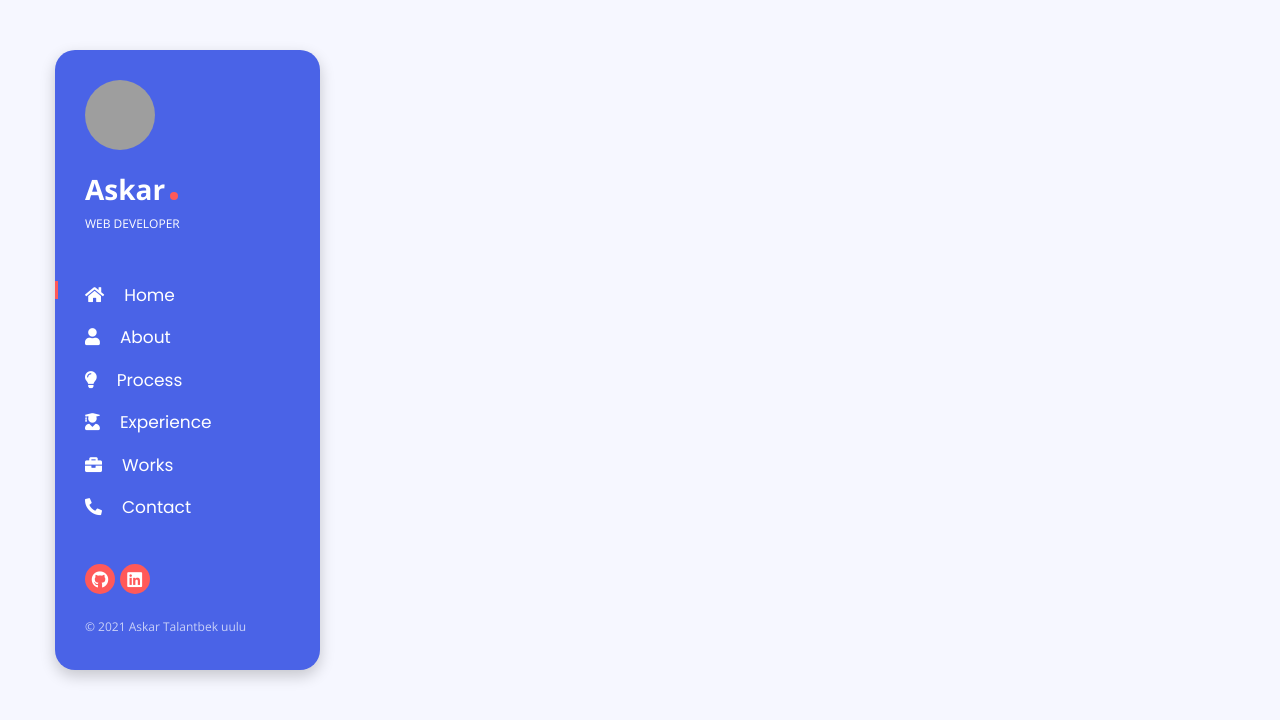
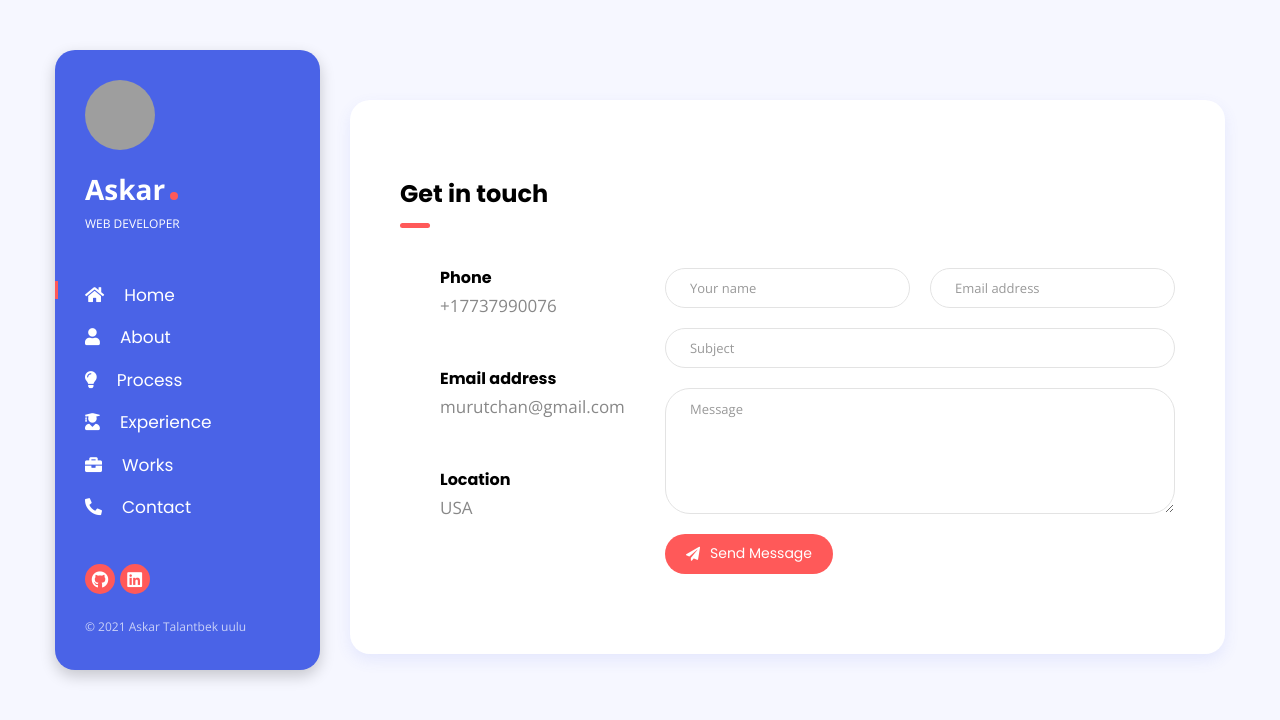
Before and after one commit to murutchan/my-portfolio2, a React (Create React App) app: page /contact in a window 1280 px wide. Shown: the top 720 px of the page. Built offline with nearby package versions, Linux system fonts and the light colour scheme; grey boxes are pictures that could not be loaded.

Commit message:
some changes

```diff
--- a/public/index.html
+++ b/public/index.html
@@ -8,10 +8,10 @@
       href="https://cdnjs.cloudflare.com/ajax/libs/font-awesome/5.15.2/css/all.min.css"
     />
 
-    <title>React App</title>
+    <title>Askar Talantbek</title>
   </head>
   <body>
-    <noscript>You need to enable JavaScript to run this app.</noscript>
+    <noscript>Personal website</noscript>
     <div id="root"></div>
   </body>
 </html>
--- a/src/App.js
+++ b/src/App.js
@@ -7,6 +7,7 @@ import HomePage from "./components/pages/HomePage";
 import AboutPage from "./components/pages/AboutPage";
 import ExperiencePage from "./components/pages/ExperiencePage";
 import PortfolioPage from "./components/pages/PortfolioPage";
+import ContactPage from "./components/pages/ContactPage";
 import "bootswatch/dist/flatly/bootstrap.min.css";
 import "./app.styles.scss";
 
@@ -20,6 +21,7 @@ const App = () => {
           <Route path="/about" component={AboutPage} />
           <Route path="/experience" component={ExperiencePage} />
           <Route path="/portfolio" component={PortfolioPage} />
+          <Route path="/contact" component={ContactPage} />
         </Switch>
       </div>
     </Router>
--- a/src/components/Navigation.js
+++ b/src/components/Navigation.js
@@ -56,7 +56,7 @@ const Navigation = () => {
               </li>
 
               <li>
-                <a href="#contact">
+                <a href="/contact">
                   <i className="fas fa-phone-alt icon-phone mb-5"></i>Contact
                 </a>
               </li>
--- /dev/null
+++ b/src/components/pages/ContactPage.js
@@ -0,0 +1,150 @@
+import React, { useState } from "react";
+
+const ContactPage = () => {
+  const [formData, setFormData] = useState({
+    name: "",
+    email: "",
+    subject: "",
+    message: "",
+  });
+
+  const [successMessage, setSuccessMessage] = useState(false);
+
+  const onFormSubmit = (e) => {
+    e.preventDefault();
+    setFormData({ ...formData });
+    setSuccessMessage(true);
+  };
+  const onChange = (e) => {
+    setFormData({ ...formData, [e.target.name]: e.target.value });
+  };
+
+  return (
+    <main className="content float-right">
+      <section id="contact" className="shadow-blue white-bg padding">
+        <h3 className="section-title">Get in touch</h3>
+        <div className="spacer" data-height="80"></div>
+
+        <div className="row">
+          <div className="col-md-4 mb-4 mb-md-0">
+            <div className="contact-info mb-5">
+              <i className="icon-phone"></i>
+              <div className="details">
+                <h5>Phone</h5>
+                <span>+17737990076</span>
+              </div>
+            </div>
+            <div className="contact-info mb-5">
+              <i className="icon-envelope"></i>
+              <div className="details">
+                <h5>Email address</h5>
+                <span>murutchan@gmail.com</span>
+              </div>
+            </div>
+            <div className="contact-info">
+              <i className="icon-location-pin"></i>
+              <div className="details">
+                <h5>Location</h5>
+                <span>USA</span>
+              </div>
+            </div>
+          </div>
+
+          <div className="col-md-8">
+            <form
+              name="contact"
+              action="POST"
+              data-netlify="true"
+              id="contact-form"
+              className="contact-form"
+              onSubmit={(e) => onFormSubmit(e)}
+            >
+              <div className="messages"></div>
+
+              <div className="row">
+                <div className="column col-md-6">
+                  <div className="form-group">
+                    <input
+                      type="text"
+                      className="form-control"
+                      name="name"
+                      id="InputName"
+                      placeholder="Your name"
+                      required
+                      data-error="Name is required."
+                      onChange={(e) => onChange(e)}
+                    />
+                    <div className="help-block with-errors"></div>
+                  </div>
+                </div>
+
+                <div className="column col-md-6">
+                  <div className="form-group">
+                    <input
+                      type="email"
+                      className="form-control"
+                      id="InputEmail"
+                      name="email"
+                      placeholder="Email address"
+                      required
+                      data-error="Email is required."
+                      onChange={(e) => onChange(e)}
+                    />
+                    <div className="help-block with-errors"></div>
+                  </div>
+                </div>
+
+                <div className="column col-md-12">
+                  <div className="form-group">
+                    <input
+                      type="text"
+                      className="form-control"
+                      id="InputSubject"
+                      name="subject"
+                      placeholder="Subject"
+                      required
+                      data-error="Subject is required."
+                      onChange={(e) => onChange(e)}
+                    />
+                    <div className="help-block with-errors"></div>
+                  </div>
+                </div>
+
+                <div className="column col-md-12">
+                  <div className="form-group">
+                    <textarea
+                      name="message"
+                      id="InputMessage"
+                      className="form-control"
+                      rows="5"
+                      placeholder="Message"
+                      required
+                      data-error="Message is required."
+                      onChange={(e) => onChange(e)}
+                    ></textarea>
+                    <div className="help-block with-errors"></div>
+                  </div>
+                </div>
+              </div>
+
+              <button
+                type="submit"
+                name="submit"
+                id="submit"
+                value="Submit"
+                className={
+                  successMessage ? "btn btn-success" : "btn btn-default"
+                }
+              >
+                <i className="fas fa-paper-plane icon-paper-plane"></i>
+                {successMessage ? "Message sent" : "Send Message"}
+              </button>
+            </form>
+          </div>
+        </div>
+      </section>
+    </main>
+  );
+};
+
+export default ContactPage;
--- a/src/components/pages/ExperiencePage.js
+++ b/src/components/pages/ExperiencePage.js
@@ -15,32 +15,63 @@ const ExperiencePage = () => {
             <div className="body">
               <h4 className="mt-0">Frontend Engineer at Echo</h4>
               <p>
-                Lorem ipsum dolor sit amet consectetuer adipiscing elit aenean
-                commodo ligula eget dolor aenean massa.
+                ⦁ Developed and implemented highly-responsive components using
+                React & Redux <br />⦁ Optimized components and reduced pages
+                loading time by 15% <br />⦁ Collaborated with back-end team to
+                maintain RestAPI rules and reduced HTTP requests
+                <br /> ⦁ Implemented client-side pagination & improved
+                performance by 23% <br />⦁ Increased unit test coverage by 25%
+                <br /> ⦁ Reviewed code and helped new team members Improved
+                performance 20% by adding & using reselect (memoize redux
+                selector), React.Memo, React.lazy & suspense, gzipping &
+                compression <br />⦁ Refactored class based components to
+                functional components using Hooks.
               </p>
             </div>
           </div>
           <div className="entry">
             <div className="title">
-              <span>2018 - 2015</span>
+              <span>10/2017 - 08/2019</span>
             </div>
             <div className="body">
-              <h4 className="mt-0">Bachelor’s Degree</h4>
+              <h4 className="mt-0">Frontend engineer at Yurtah</h4>
               <p>
-                Lorem ipsum dolor sit amet consectetuer adipiscing elit aenean
-                commodo ligula eget dolor aenean massa.
+                ⦁ Developed reusable React components <br /> ⦁ Managed
+                application state with Redux, implemented Saga <br /> ⦁ Worked
+                with back-end team to implement business logic using Node.js,
+                Express.js <br /> ⦁ Built dashboard to manage client data using
+                Chart.js <br /> ⦁ Developed search functionality and improved
+                performance by 20% using pagination <br />⦁ Collaborated with
+                design team to implement new UI features
               </p>
             </div>
           </div>
           <div className="entry">
             <div className="title">
-              <span>2015 - 2012</span>
+              <span>04/2017 - 09/2017</span>
             </div>
             <div className="body">
-              <h4 className="mt-0">Honours Degree</h4>
+              <h4 className="mt-0">"General Assembly" coding bootcamp</h4>
               <p>
-                Lorem ipsum dolor sit amet consectetuer adipiscing elit aenean
-                commodo ligula eget dolor aenean massa.
+                I went to this coding bootcamp to change my career. It's
+                intesive web development program really helped me to level up my
+                skills and gave me a confidence. It changed my life.
+              </p>
+            </div>
+          </div>
+          <div className="entry">
+            <div className="title">
+              <span>03/2016 - 04/2017</span>
+            </div>
+            <div className="body">
+              <h4 className="mt-0">Personal banker at Chase bank</h4>
+              <p>
+                As a Personal Banker I am at the forefront of delivering an
+                exceptional customer experience. I maintain long-lasting,
+                meaningful relationships with customers, resolving customer
+                issues, engaging them to understand their financial needs and
+                providing thoughtful solutions that make a real difference in
+                making their lives more convenient.
               </p>
             </div>
           </div>
```
